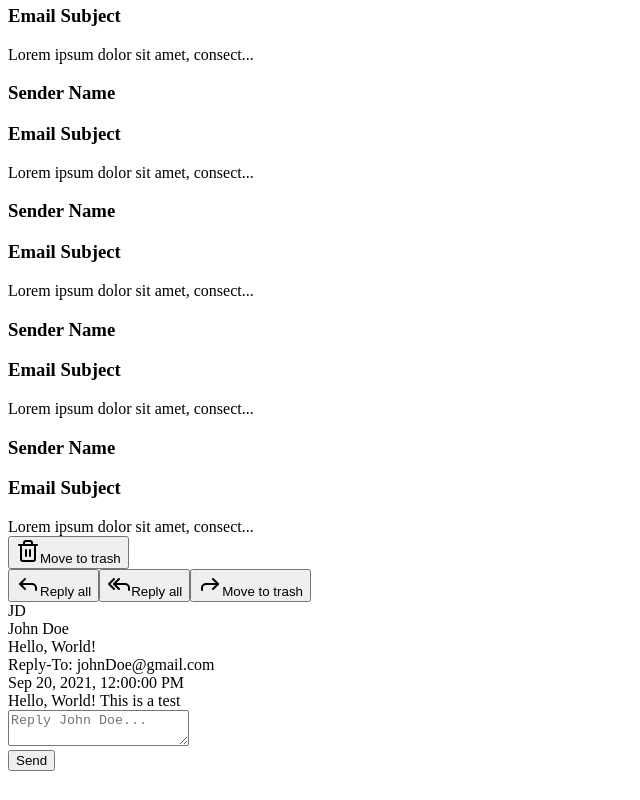
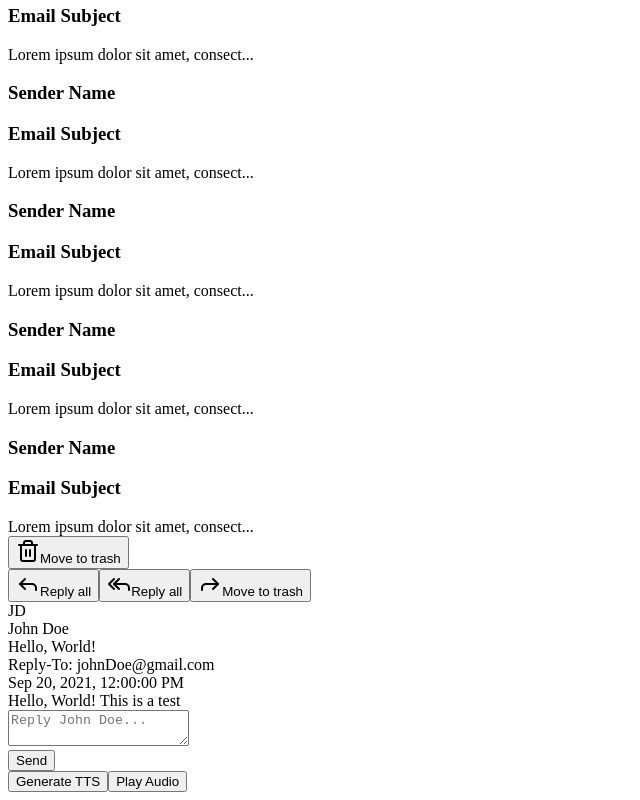
Before and after one commit to raphaelsanchez0/hear-mail, a Next.js app: page /email in a window 1280 px wide. Shown: the part 1952-2752 px from the top of the page, without its empty margins (0-640 px from the left). Before the commit the page ends 2731 px from the top, so only its background shows below. Built offline with nearby package versions, Linux system fonts and the light colour scheme.

Commit message:
Update page.tsx

```diff
--- a/app/email/page.tsx
+++ b/app/email/page.tsx
@@ -18,6 +18,28 @@ export default function EmailClientPage() {
     body: "Hello, World! This is a test",
   };
 
+
+  const fetchGoogleTTS = async (text: string) => {
+    const response = await fetch('/api/tts', {
+      method: 'POST',
+      headers: {
+        'Content-Type': 'application/json',
+      },
+      body: JSON.stringify({ text }),
+    });
+
+    const data = await response.json();
+
+    // Convert base64 back to binary and create a Blob
+    const binaryData = Uint8Array.from(atob(data.audioContent), c => c.charCodeAt(0));
+    const audioBlob = new Blob([binaryData], { type: 'audio/mp3' });
+    const audioURL = URL.createObjectURL(audioBlob);
+
+    // Play the audio
+    const audioElement = new Audio(audioURL);
+    audioElement.play();
+  };
+
   return (
     <div className="flex h-screen bg-background">
       {/* Sidebar */}
@@ -27,8 +49,25 @@ export default function EmailClientPage() {
       <EmailList />
 
       {/* Email Content */}
+      <div>
+        <EmailContent mail={exampleMail} />
 
-      <EmailContent mail={exampleMail} />
+        {/* Manual play button */}
+        <button
+          className="mt-4 p-2 bg-blue-500 text-white rounded"
+          onClick={() => fetchGoogleTTS(exampleMail.body)}>
+          Generate TTS
+        </button>
+
+        {/* Button to manually play the audio */}
+        <button
+          className="mt-4 p-2 bg-green-500 text-white rounded"
+          onClick={() => (document.getElementById('tts-audio') as HTMLAudioElement)?.play()}>
+          Play Audio
+        </button>
+
+      </div>
     </div>
   );
+
 }
```
